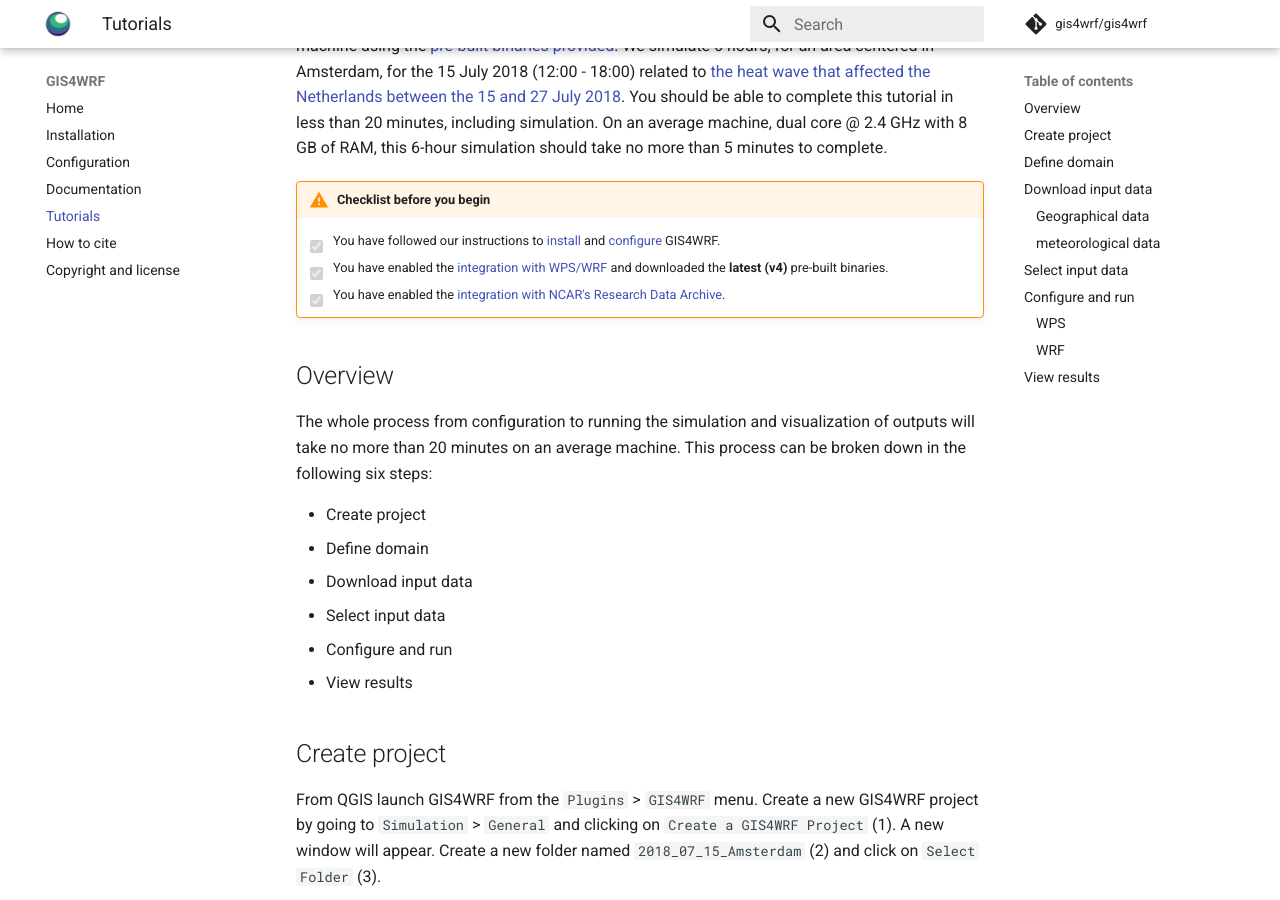
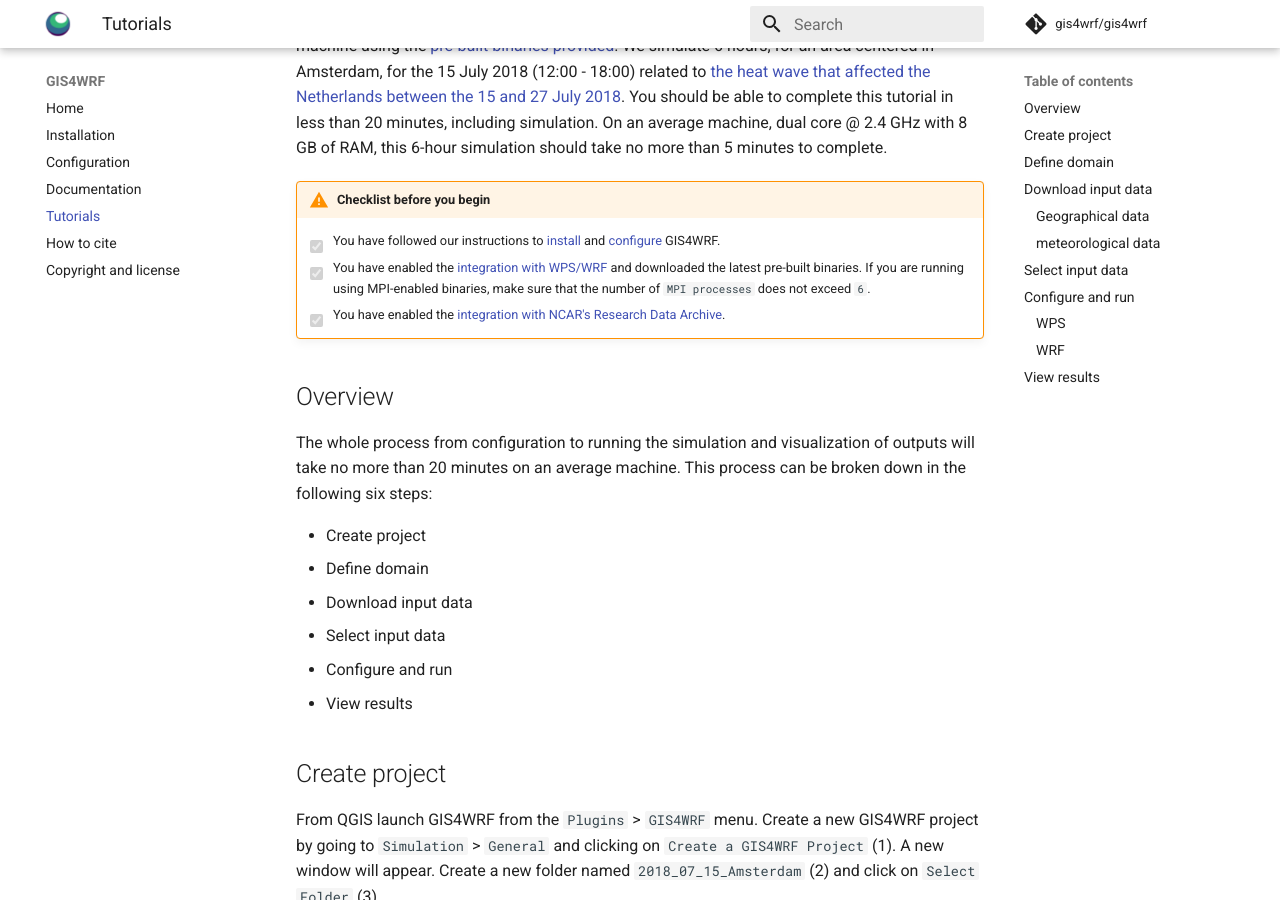
Before and after one commit to GIS4WRF/gis4wrf.github.io, an MkDocs documentation site: the page built from docs/tutorials/index.md, in a window 1280 px wide and 900 px high, scrolled down 648 px. Built offline with MkDocs 1.6.1 and Material for MkDocs 9.7.7, drawn with Linux system fonts in a browser that asks for light colours; comment, search, counter and statistics services are not loaded.

Commit message:
Warn users to use max 6 cores in tutorial (ref GIS4WRF/gis4wrf#58)

```diff
--- a/docs/tutorials/index.md
+++ b/docs/tutorials/index.md
@@ -11,9 +11,8 @@
 
 !!! warning "Checklist before you begin"
     - [x] You have followed our instructions to [install](../installation) and [configure](../configuration) GIS4WRF.
-    - [x] You have enabled the [integration with WPS/WRF](../configuration/#integration-with-wpswrf) and downloaded the **latest (v4)** pre-built binaries.
+    - [x] You have enabled the [integration with WPS/WRF](../configuration/#integration-with-wpswrf) and downloaded the latest pre-built binaries. If you are running using MPI-enabled binaries, make sure that the number of `MPI processes` does not exceed `6`.
     - [x] You have enabled the [integration with NCAR's Research Data Archive](../configuration/#integration-with-ncars-research-data-archive).
-
 
 ## Overview
 The whole process from configuration to running the simulation and visualization of outputs will take no more than 20 minutes on an average machine. This process can be broken down in the following six steps:
```
